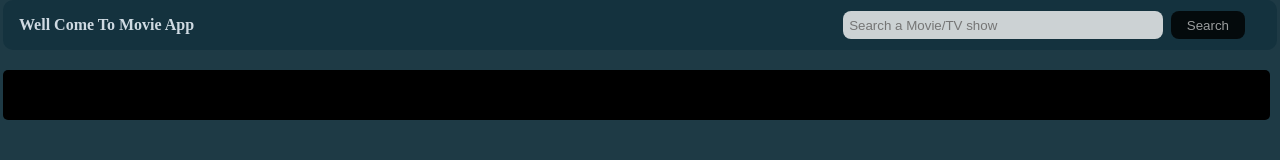
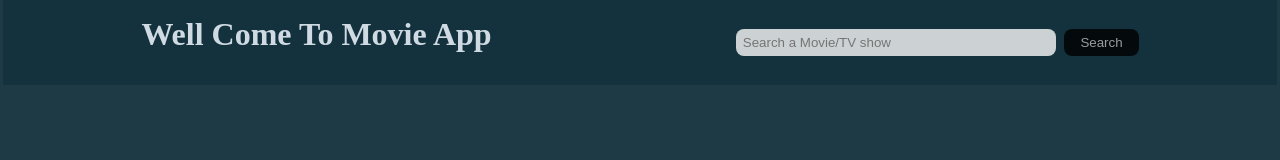
Before and after one commit to ArjunDev/tvshow-app, a plain HTML site: page movie.html in a window 1280 px wide. Drawn offline with Linux system fonts and the light colour scheme; no server answers.

Commit message:
Changed some CSS

```diff
--- a/movie-app.css
+++ b/movie-app.css
@@ -10,22 +10,20 @@ body{
 }
 header{
   text-align: center;
-  padding: 1rem;
+  padding-bottom: 1rem;
 }
-h2{
-  font-size: medium;
+h1{
   color: rgba(240, 248, 255, 0.85);
 }
 .top-container{
   background-color: #14323e;
   display: flex;
   flex-wrap: wrap;
-  justify-content: space-between;
+  justify-content: space-around;
   align-items: center;
-  border-radius: 10px;
+  padding: 1rem;
 }
 .search-container{
-  padding-right: 2rem;
   display: flex;
   justify-content: center;
   align-items: center;
@@ -113,6 +111,8 @@ h2{
   overflow-wrap: break-word;
   margin-right: 10px;
 }
+
+/*
 .footer {
   width: 99vw;
   height: 50px;
@@ -121,3 +121,4 @@ h2{
   background-color: black;
   margin-top: 20px;
 }
+*/
--- a/movie.html
+++ b/movie.html
@@ -9,7 +9,7 @@
 <body>
 <div class="top-container">
   <header>
-    <h2>Well Come To Movie App</h2>
+    <h1>Well Come To Movie App</h1>
   </header>
   <div class="search-container">
     <input type="text" id="input-box" placeholder="Search a Movie/TV show">
@@ -17,9 +17,12 @@
   </div>
 </div>
 <div class="body-container"></div>
+<!--
 <footer>
   <div class="footer">footer</div>
 </footer>
+-->
+
 <script src="movie-app.js"></script>
 </body>
 </html>
```
